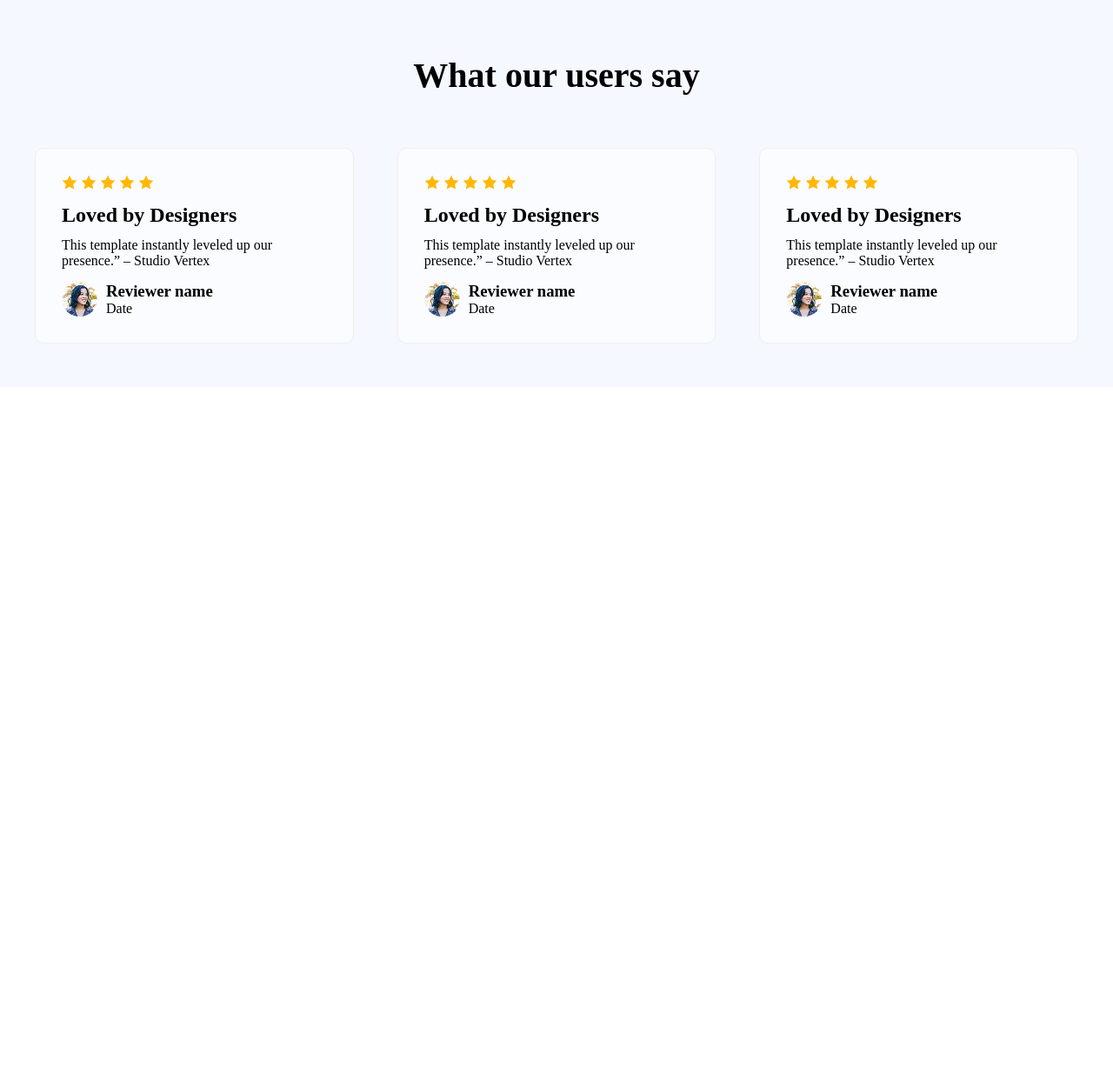
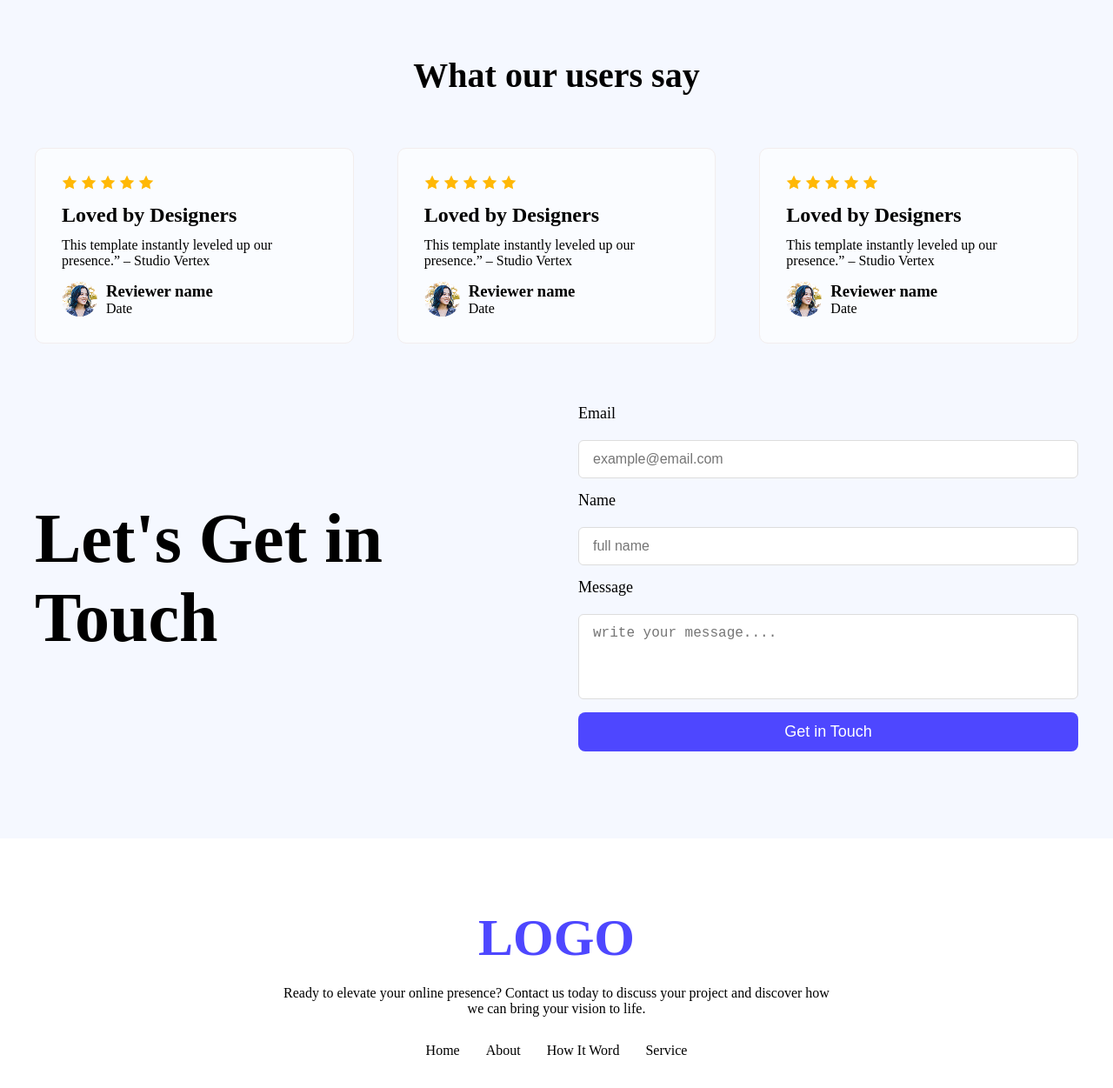
Before and after one commit to Nasim2410/assignment1, a plain HTML site: page index.html in a window 1280 px wide. Shown: the part 1417-2668 px from the top of the page at 87% size. Before the commit the page ends 1862 px from the top, so only its background shows below. Drawn offline with Linux system fonts and the light colour scheme.

```diff
--- a/index.html
+++ b/index.html
@@ -57,23 +57,23 @@
         </div>
       </div>
 
-
       <div class="review_section">
         <h1 class="review_title">What our users say</h1>
         <div class="review_card_main">
-
           <div class="review_card">
             <div>
-              <img src="/Assets/icon-star.png" alt="">
-              <img src="/Assets/icon-star.png" alt="">
-              <img src="/Assets/icon-star.png" alt="">
-              <img src="/Assets/icon-star.png" alt="">
-              <img src="/Assets/icon-star.png" alt="">
+              <img src="/Assets/icon-star.png" alt="" />
+              <img src="/Assets/icon-star.png" alt="" />
+              <img src="/Assets/icon-star.png" alt="" />
+              <img src="/Assets/icon-star.png" alt="" />
+              <img src="/Assets/icon-star.png" alt="" />
             </div>
             <h2 class="review_sub_title">Loved by Designers</h2>
-            <p>This template instantly leveled up our presence.” – Studio Vertex</p>
+            <p>
+              This template instantly leveled up our presence.” – Studio Vertex
+            </p>
             <div class="review_profile">
-              <img class="review_avater" src="/Assets/avatar.png" alt="">
+              <img class="review_avater" src="/Assets/avatar.png" alt="" />
               <div>
                 <h3>Reviewer name</h3>
                 <p>Date</p>
@@ -82,16 +82,18 @@
           </div>
           <div class="review_card">
             <div>
-              <img src="/Assets/icon-star.png" alt="">
-              <img src="/Assets/icon-star.png" alt="">
-              <img src="/Assets/icon-star.png" alt="">
-              <img src="/Assets/icon-star.png" alt="">
-              <img src="/Assets/icon-star.png" alt="">
+              <img src="/Assets/icon-star.png" alt="" />
+              <img src="/Assets/icon-star.png" alt="" />
+              <img src="/Assets/icon-star.png" alt="" />
+              <img src="/Assets/icon-star.png" alt="" />
+              <img src="/Assets/icon-star.png" alt="" />
             </div>
             <h2 class="review_sub_title">Loved by Designers</h2>
-            <p>This template instantly leveled up our presence.” – Studio Vertex</p>
+            <p>
+              This template instantly leveled up our presence.” – Studio Vertex
+            </p>
             <div class="review_profile">
-              <img class="review_avater" src="/Assets/avatar.png" alt="">
+              <img class="review_avater" src="/Assets/avatar.png" alt="" />
               <div>
                 <h3>Reviewer name</h3>
                 <p>Date</p>
@@ -100,28 +102,71 @@
           </div>
           <div class="review_card">
             <div>
-              <img src="/Assets/icon-star.png" alt="">
-              <img src="/Assets/icon-star.png" alt="">
-              <img src="/Assets/icon-star.png" alt="">
-              <img src="/Assets/icon-star.png" alt="">
-              <img src="/Assets/icon-star.png" alt="">
+              <img src="/Assets/icon-star.png" alt="" />
+              <img src="/Assets/icon-star.png" alt="" />
+              <img src="/Assets/icon-star.png" alt="" />
+              <img src="/Assets/icon-star.png" alt="" />
+              <img src="/Assets/icon-star.png" alt="" />
             </div>
             <h2 class="review_sub_title">Loved by Designers</h2>
-            <p>This template instantly leveled up our presence.” – Studio Vertex</p>
+            <p>
+              This template instantly leveled up our presence.” – Studio Vertex
+            </p>
             <div class="review_profile">
-              <img class="review_avater" src="/Assets/avatar.png" alt="">
+              <img class="review_avater" src="/Assets/avatar.png" alt="" />
               <div>
                 <h3>Reviewer name</h3>
                 <p>Date</p>
               </div>
             </div>
           </div>
+        </div>
+      </div>
 
+      <div class="contact_section">
+        <div class="contact_text">
+          <h1>Let's Get in<br />Touch</h1>
         </div>
 
+        <div class="contact_form">
+          <form>
+            <label for="email">Email</label>
+            <input
+              type="email"
+              id="email"
+              placeholder="example@email.com"
+              required
+            />
+
+            <label for="name">Name</label>
+            <input type="text" id="name" placeholder="full name" required />
+
+            <label for="message">Message</label>
+            <textarea
+              id="message"
+              rows="4"
+              placeholder="write your message...."
+              required
+            ></textarea>
+
+            <button class="form_button">Get in Touch</button>
+          </form>
+        </div>
       </div>
     </main>
 
-    <footer></footer>
+    <footer>
+      <h1 class="footer_logo">LOGO</h1>
+      <p class="footer_des">
+        Ready to elevate your online presence? Contact us today to discuss your
+        project and discover how we can bring your vision to life.
+      </p>
+      <ul>
+        <li>Home</li>
+        <li>About</li>
+        <li>How It Word</li>
+        <li>Service</li>
+      </ul>
+    </footer>
   </body>
 </html>
--- a/style.css
+++ b/style.css
@@ -4,7 +4,7 @@
   box-sizing: border-box;
 }
 
-main{
+main {
   background-color: #f5f8ff;
   padding: 0px 20px;
 }
@@ -14,17 +14,15 @@ nav {
   background-image: url("Assets/Hero-bg.png");
   background-repeat: no-repeat;
   background-size: cover;
-
 }
 
 #logo {
-    color: #4E47FF;
+  color: #4e47ff;
   font-size: 38px;
   font-weight: bolder;
-
 }
 
-.nav_items{
+.nav_items {
   display: flex;
   justify-content: space-between;
   align-items: center;
@@ -32,7 +30,7 @@ nav {
 }
 
 .nav_button {
-    background-color: #4E47FF;
+  background-color: #4e47ff;
   padding: 12px 30px;
   border: none;
   font-size: 18px;
@@ -43,23 +41,23 @@ nav {
 }
 
 .nav_button:hover {
-    background-color: #FFD700;
+  background-color: #ffd700;
   color: #000;
 }
 
-.hero_section{
+.hero_section {
   text-align: center;
   padding-bottom: 200px;
 }
 
-.hero_title{
+.hero_title {
   font-size: 70px;
   padding-top: 120px;
   font-weight: bolder;
 }
 
 .hero_button {
-    background-color: #4E47FF;
+  background-color: #4e47ff;
   padding: 12px 30px;
   border: none;
   font-size: 18px;
@@ -71,23 +69,23 @@ nav {
 }
 
 .hero_button:hover {
-    background-color: #FFD700;
+  background-color: #ffd700;
   color: #000;
 }
 
-.action_section{
+.action_section {
   display: flex;
   justify-content: space-between;
   align-items: center;
   padding: 0px 20px;
 }
-.action_title{
+.action_title {
   font-size: 55px;
   font-weight: bolder;
 }
 
 .action_button {
-    background-color: #4E47FF;
+  background-color: #4e47ff;
   padding: 12px 30px;
   border: none;
   font-size: 18px;
@@ -99,35 +97,34 @@ nav {
 }
 
 .action_button:hover {
-    background-color: #FFD700;
+  background-color: #ffd700;
   color: #000;
 }
 
-.action_des{
+.action_des {
   color: #252432;
   width: 70%;
   opacity: 50%;
 }
 
-.action_img{
+.action_img {
   border-radius: 40px;
   margin-top: -20px;
 }
 
-.production_user_section{
+.production_user_section {
   margin: 80px 20px;
   background-color: #e5e7ff;
   text-align: center;
   border-radius: 10px;
 }
 
-.production_title{
+.production_title {
   padding: 60px 0px;
   font-size: 40px;
 }
 
-
-.user_count{
+.user_count {
   display: flex;
   align-items: center;
   justify-content: space-around;
@@ -136,16 +133,16 @@ nav {
 
 .user_count_title1 {
   font-size: 90px;
-    color: #4E47FF;
+  color: #4e47ff;
   font-weight: bold;
 }
 
-.review_section{
+.review_section {
   border-radius: 10px;
   padding: 0px 20px;
 }
 
-.review_card_main{
+.review_card_main {
   display: flex;
   align-items: center;
   justify-content: space-between;
@@ -153,24 +150,24 @@ nav {
   padding-bottom: 50px;
 }
 
-.review_title{
+.review_title {
   padding: 60px 0px;
   text-align: center;
   font-size: 40px;
 }
 
-.review_sub_title{
+.review_sub_title {
   padding: 12px 0px;
 }
 
-.review_card{
+.review_card {
   background-color: #fafcff;
   padding: 30px;
   border-radius: 10px;
-    border : 1px solid #F2EDED;
+  border: 1px solid #f2eded;
 }
 
-.review_profile{
+.review_profile {
   display: flex;
   align-items: center;
   gap: 10px;
@@ -180,3 +177,87 @@ nav {
 .review_avater {
   border-radius: 50%;
 }
+
+.contact_section {
+  display: flex;
+  gap: 50px;
+  align-items: center;
+  padding: 20px 20px 100px 20px;
+}
+
+.contact_text {
+  font-size: 40px;
+  width: 50%;
+}
+
+
+.contact_form {
+  width: 50%;
+}
+
+form {
+  display: flex;
+  flex-direction: column;
+  gap: 15px;
+}
+
+label {
+  font-size: 18px;
+  margin-bottom: 5px;
+}
+
+input,
+textarea {
+  padding: 12px 16px;
+  font-size: 16px;
+  border: 1px solid #ddd;
+  border-radius: 6px;
+  outline: none;
+  resize: none;
+}
+
+.form_button {
+  background-color: #4e47ff;
+  padding: 12px 30px;
+  border: none;
+  font-size: 18px;
+  color: #fff;
+  border-radius: 8px;
+  transition: all 0.3s ease;
+  cursor: pointer;
+}
+
+.form_button:hover {
+  background-color: #ffd700;
+  color: #000;
+}
+
+footer {
+  text-align: center;
+  padding: 80px 0px;
+}
+
+.footer_logo {
+  color: #4e47ff;
+  font-size: 60px;
+  font-weight: bolder;
+}
+
+.footer_des {
+  width: 50%;
+  margin: 0px auto;
+  padding: 20px 0px;
+}
+
+ul {
+  display: flex;
+  align-items: center;
+  gap: 30px;
+  padding-top: 10px;
+  justify-content: center;
+  text-decoration: none;
+}
+
+li {
+  list-style: none;
+}
```
Lines whose indentation alone changed are shown as unchanged.
